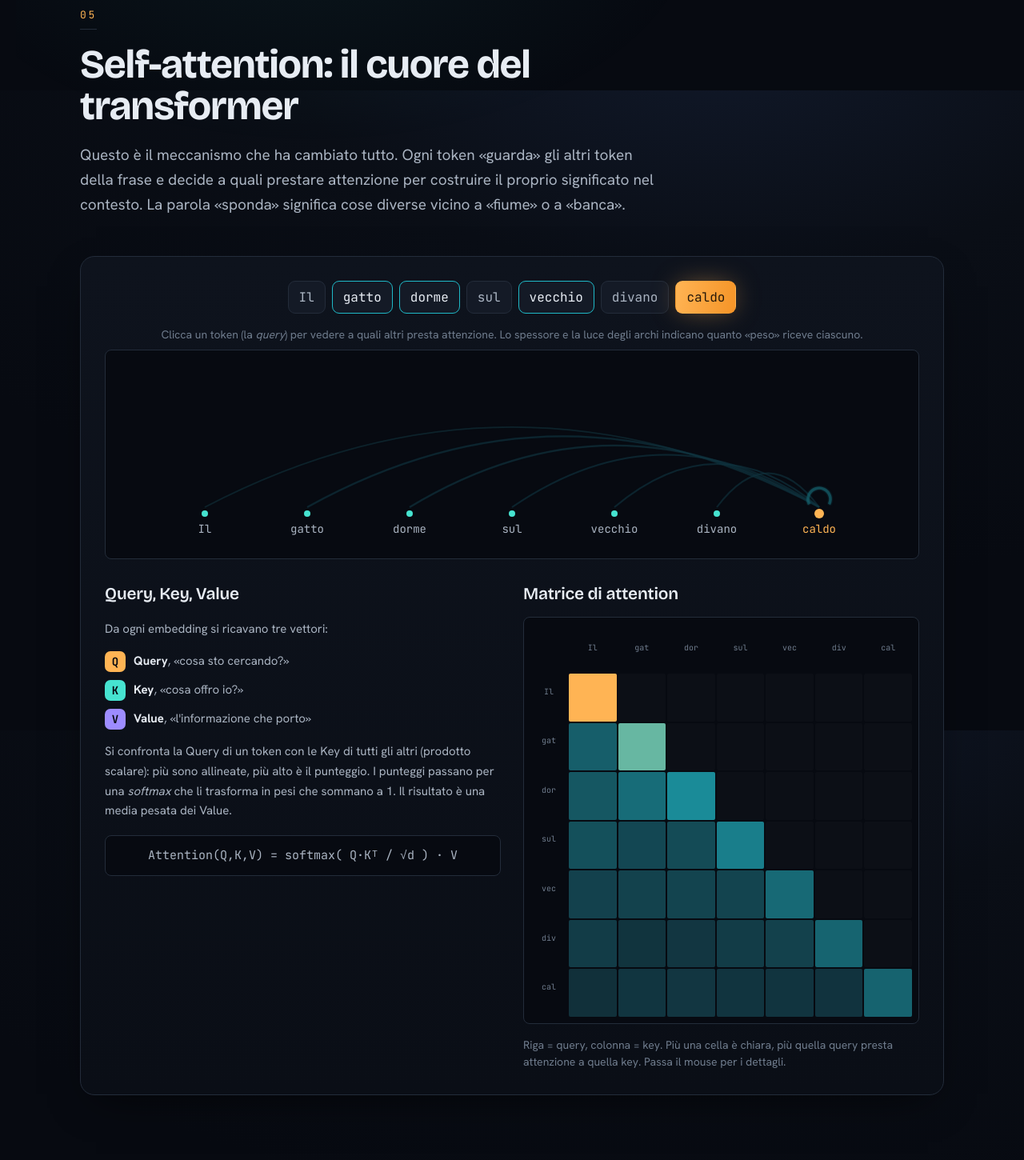
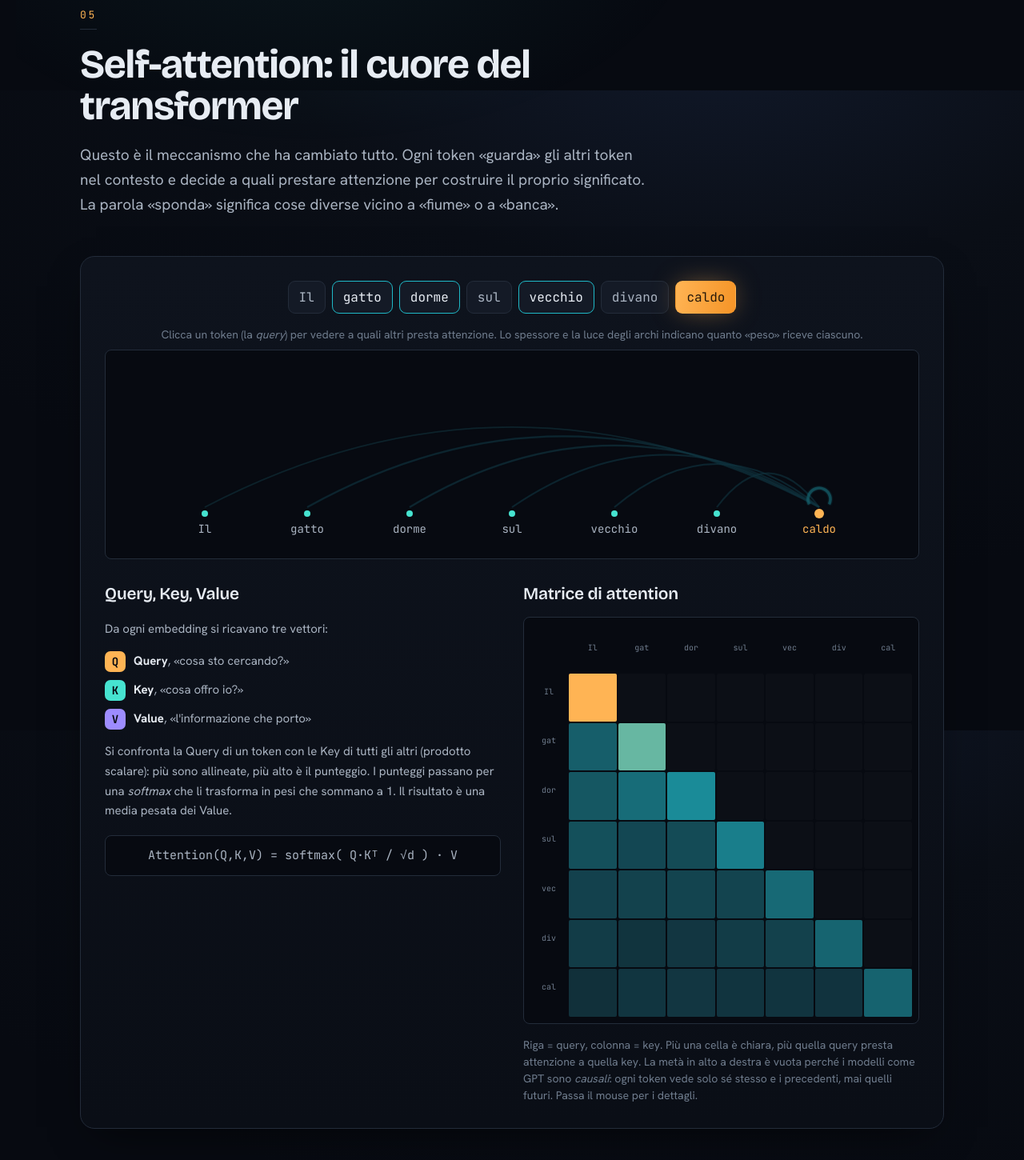
Before and after one commit to alessiodonato/pillole-di-llm, a plain HTML site: page index.html in a window 1280 px wide. Shown: the part 5487-6937 px from the top of the page at 80% size. Drawn offline with nearby package versions, Linux system fonts and the light colour scheme.

Commit message:
Chiarisce il mascheramento causale nella sezione attention

```diff
--- a/index.html
+++ b/index.html
@@ -216,8 +216,8 @@
         <span class="section__num">05</span>
         <h2 class="section__title">Self-attention: il cuore del transformer</h2>
         <p class="section__sub">
-          Questo è il meccanismo che ha cambiato tutto. Ogni token «guarda» gli altri token della frase
-          e decide a quali prestare attenzione per costruire il proprio significato nel contesto.
+          Questo è il meccanismo che ha cambiato tutto. Ogni token «guarda» gli altri token nel contesto
+          e decide a quali prestare attenzione per costruire il proprio significato.
           La parola «sponda» significa cose diverse vicino a «fiume» o a «banca».
         </p>
       </div>
@@ -249,7 +249,9 @@
             <h3 class="h3">Matrice di attention</h3>
             <div id="attMatrix" class="att-matrix__grid" aria-label="Matrice di attention"></div>
             <p class="demo__hint">Riga = query, colonna = key. Più una cella è chiara, più quella query
-              presta attenzione a quella key. Passa il mouse per i dettagli.</p>
+              presta attenzione a quella key. La metà in alto a destra è vuota perché i modelli come GPT
+              sono <em>causali</em>: ogni token vede solo sé stesso e i precedenti, mai quelli futuri.
+              Passa il mouse per i dettagli.</p>
           </div>
         </div>
       </div>
```
